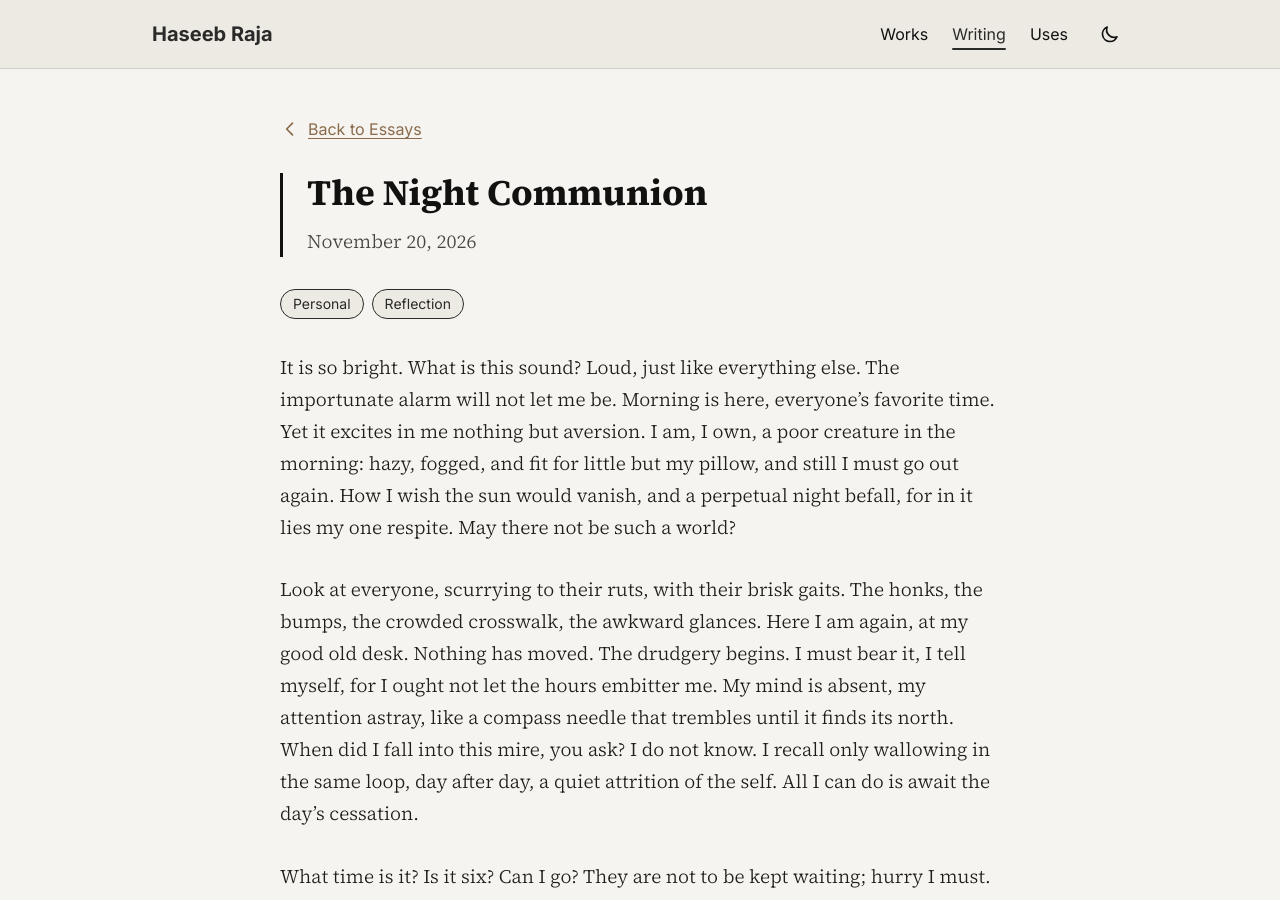
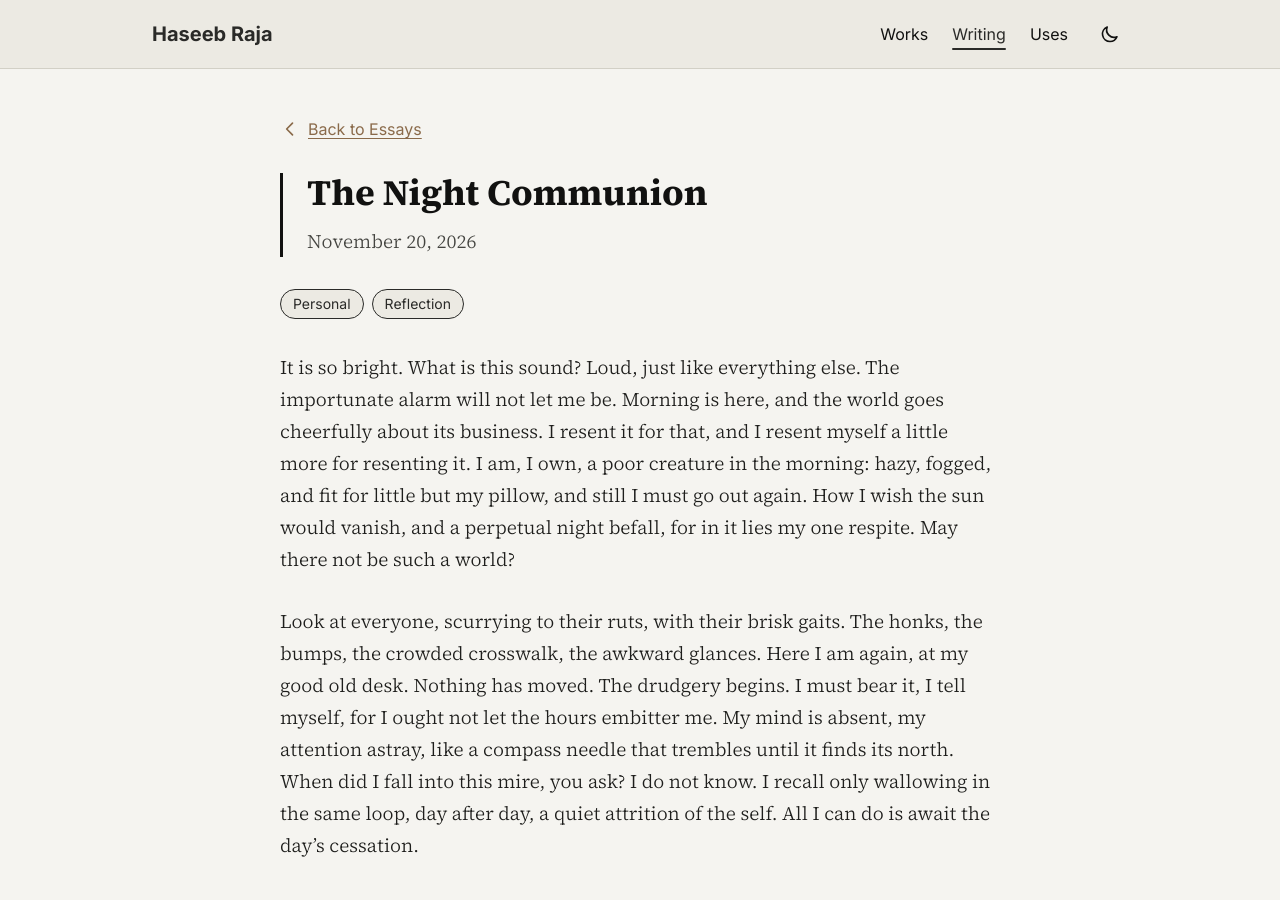
Before and after one commit to pytholic/pytholic.github.io, a Jekyll site: the page built from notes/the-night-communion/index.html, in a window 1280 px wide and 900 px high. Built offline with Jekyll 4.4.1, drawn with Linux system fonts in a browser that asks for light colours; nearby versions of some CDN libraries.

Commit message:
(essay) revise opening paragraph of The Night Communion

```diff
--- a/notes/the-night-communion/index.html
+++ b/notes/the-night-communion/index.html
@@ -3,7 +3,7 @@ title: "The Night Communion"
 date: 2026-11-20
 tags: [Personal, Reflection]
 ---
-<p>It is so bright. What is this sound? Loud, just like everything else. The importunate alarm will not let me be. Morning is here, everyone’s favorite time. Yet it excites in me nothing but aversion. I am, I own, a poor creature in the morning: hazy, fogged, and fit for little but my pillow, and still I must go out again. How I wish the sun would vanish, and a perpetual night befall, for in it lies my one respite. May there not be such a world?</p>
+<p>It is so bright. What is this sound? Loud, just like everything else. The importunate alarm will not let me be. Morning is here, and the world goes cheerfully about its business. I resent it for that, and I resent myself a little more for resenting it. I am, I own, a poor creature in the morning: hazy, fogged, and fit for little but my pillow, and still I must go out again. How I wish the sun would vanish, and a perpetual night befall, for in it lies my one respite. May there not be such a world?</p>
 
 <p>Look at everyone, scurrying to their ruts, with their brisk gaits. The honks, the bumps, the crowded crosswalk, the awkward glances. Here I am again, at my good old desk. Nothing has moved. The drudgery begins. I must bear it, I tell myself, for I ought not let the hours embitter me. My mind is absent, my attention astray, like a compass needle that trembles until it finds its north. When did I fall into this mire, you ask? I do not know. I recall only wallowing in the same loop, day after day, a quiet attrition of the self. All I can do is await the day’s cessation.</p>
 
```
